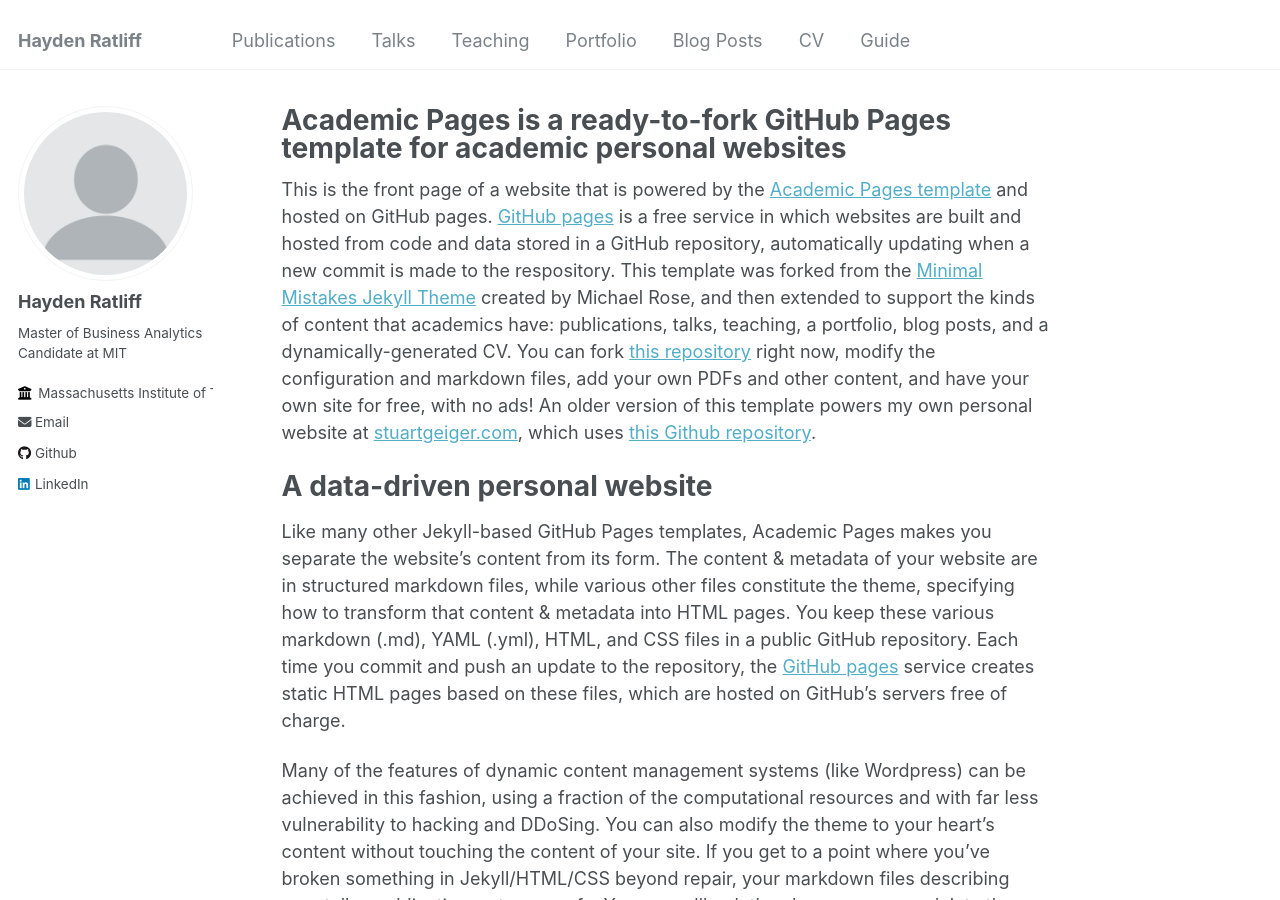
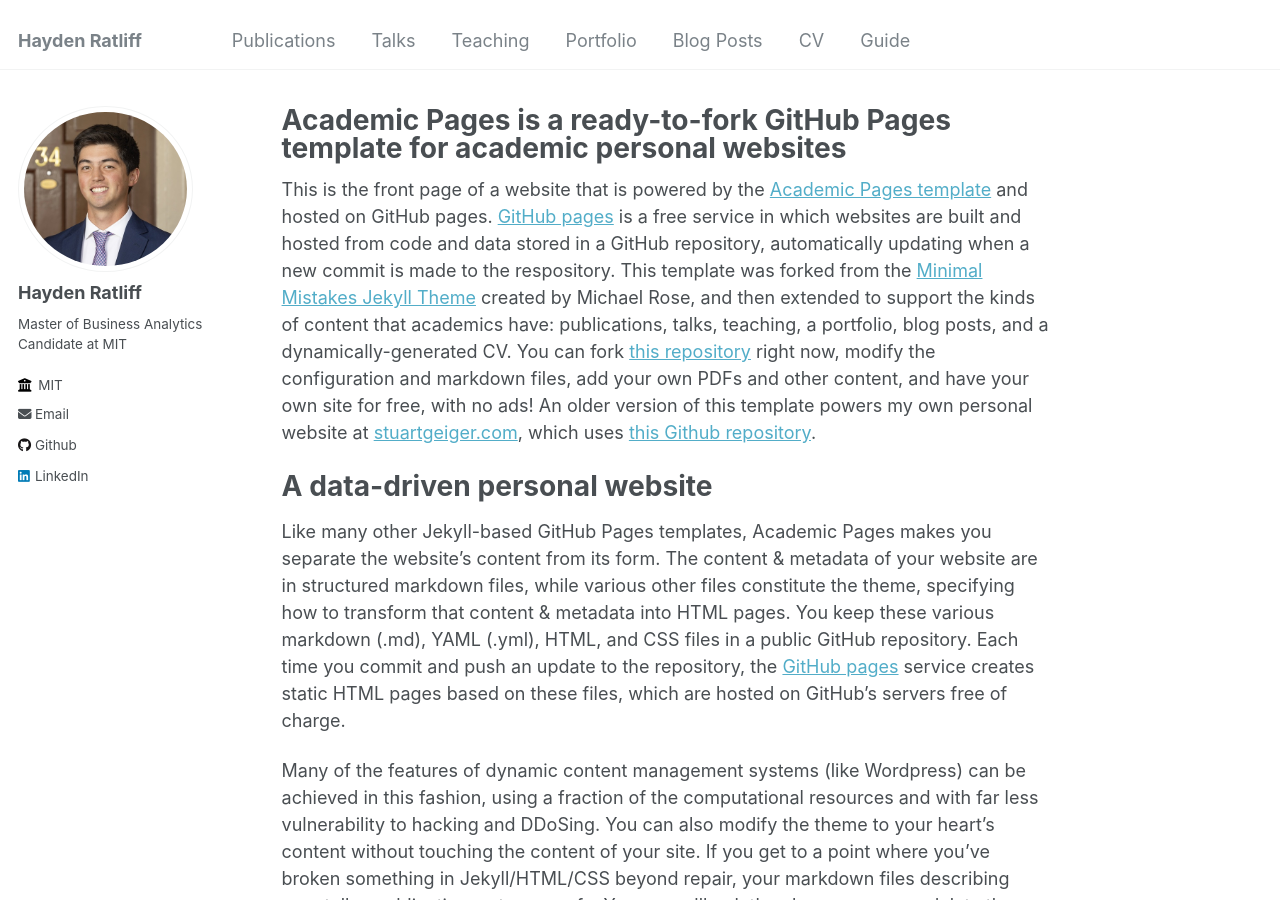
Before and after one commit to haydenratliff/haydenratliff.github.io, a Jekyll site: the page built from _pages/about.md, in a window 1280 px wide and 900 px high. Built offline with Jekyll 4.4.1, drawn with Linux system fonts in a browser that asks for light colours.

Commit message:
update sidebar, add profile picture

```diff
--- a/_config.yml
+++ b/_config.yml
@@ -21,12 +21,12 @@ repository               : "haydenratliff/haydenratliff.github.io"
 #               Additional customization can be done by editing /_includes/author-profile.html
 author:
   # Biographic information
-  avatar           : "profile.png"
+  avatar           : "profile.jpg"
   name             : "Hayden Ratliff"
   pronouns         : # example: "she/her"
   bio              : "Master of Business Analytics Candidate at MIT"
   location         : # location
-  employer         : "Massachusetts Institute of Technology"
+  employer         : "MIT"
   uri              : # URL
   email            : "hratliff@mit.edu"
 
```
Also changed, not shown: images/profile.jpg (added), images/profile.png (deleted).
